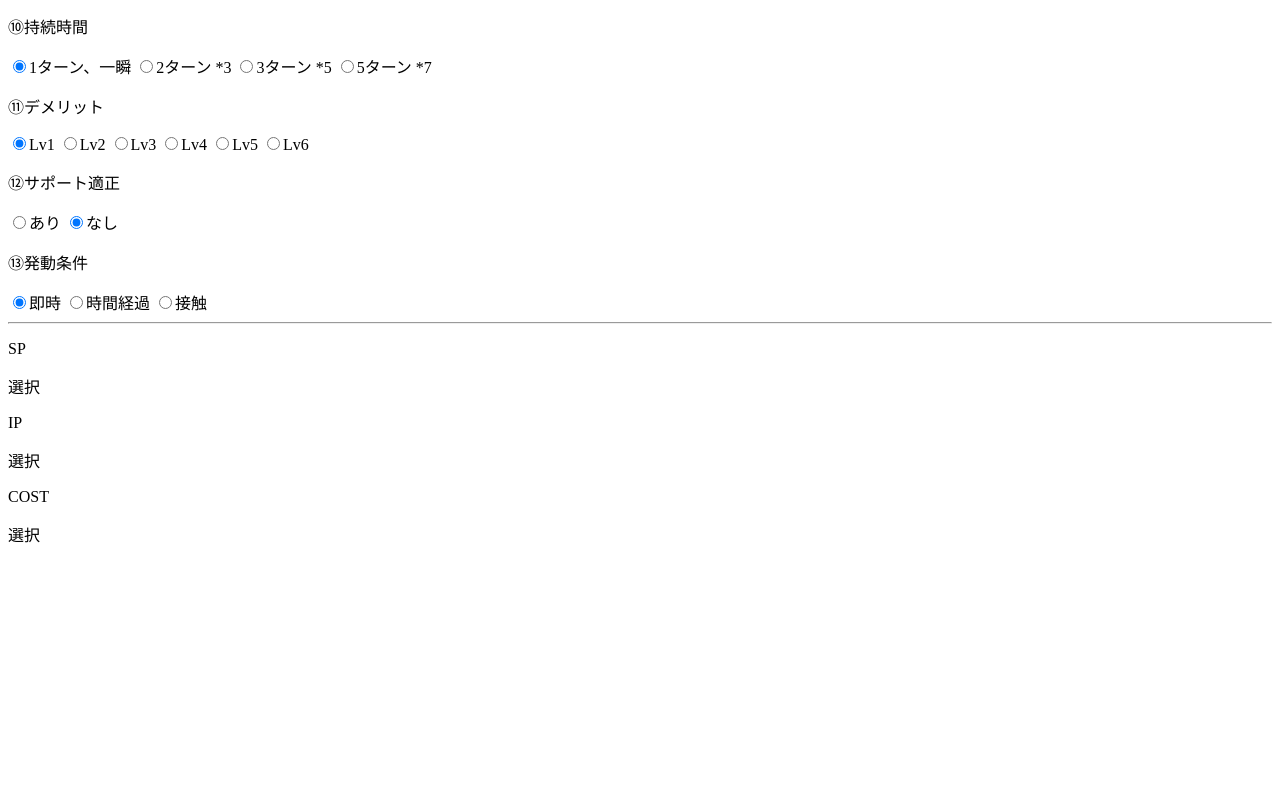
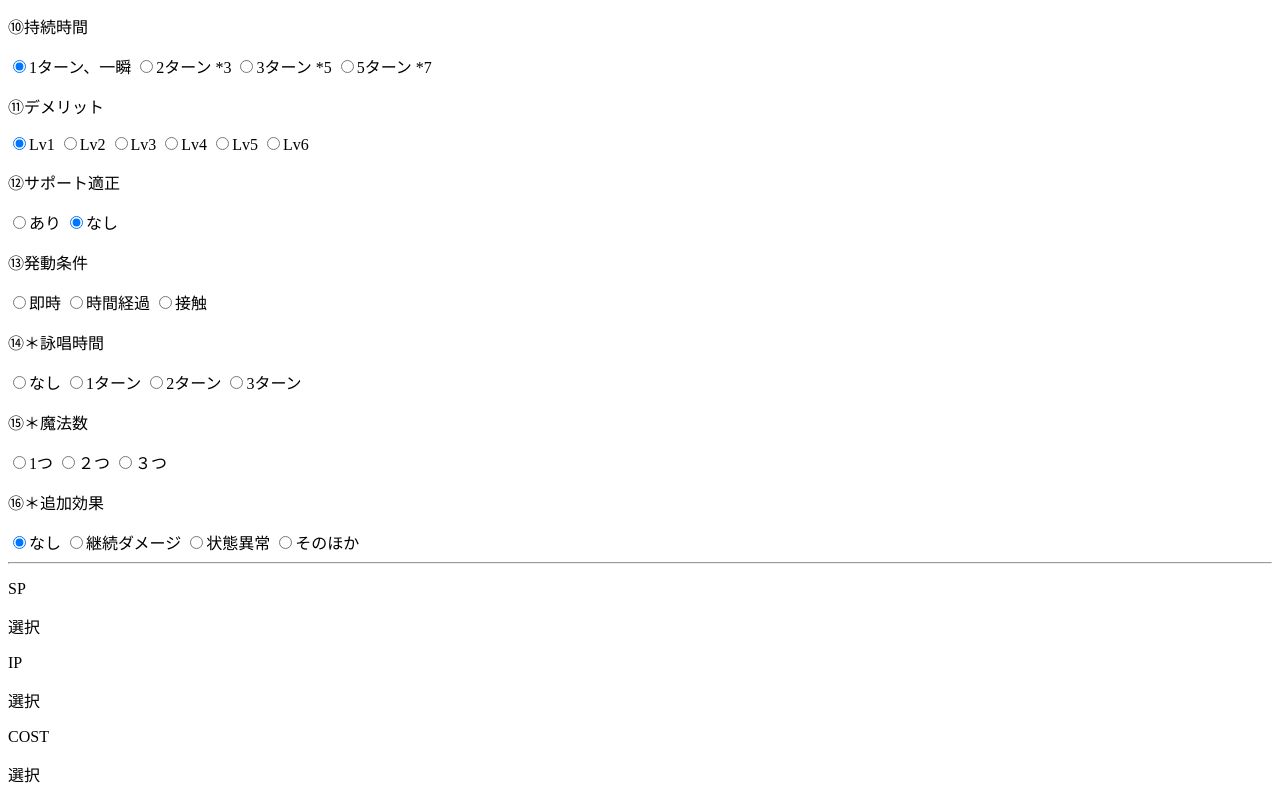
Before and after one commit to Ryochoro/TRPG, a plain HTML site: page index.html in a window 1280 px wide. Shown: the part 748-1542 px from the top of the page. Before the commit the page ends 1302 px from the top, so only its background shows below. Drawn offline with Linux system fonts and the light colour scheme.

Commit message:
Update index.html

```diff
--- a/index.html
+++ b/index.html
@@ -7,7 +7,7 @@
 </head>
 <body>
 
-  <p>Ver. 0.0.7</p>
+  <p>Ver. 0.0.8</p>
 
   <p>①依り代選択</p>
   <label><input type="radio"  name="a" value="1" onchange="btn()" checked>腕 +1</label>
@@ -99,6 +99,22 @@
   <label><input type="radio"  name="m" value="0" onchange="btn()">時間経過</label>
   <label><input type="radio"  name="m" value="0" onchange="btn()">接触</label>
 
+ <p>⑭＊詠唱時間</p>
+  <label><input type="radio"  name="m" value="1" onchange="btn()"checked>なし</label>
+  <label><input type="radio"  name="m" value="0" onchange="btn()">1ターン</label>
+  <label><input type="radio"  name="m" value="0" onchange="btn()">2ターン</label>
+  <label><input type="radio"  name="m" value="0" onchange="btn()">3ターン</label>
+
+ <p>⑮＊魔法数</p>
+  <label><input type="radio"  name="m" value="1" onchange="btn()"checked>1つ</label>
+  <label><input type="radio"  name="m" value="0" onchange="btn()">２つ</label>
+  <label><input type="radio"  name="m" value="0" onchange="btn()">３つ</label>
+
+ <p>⑯＊追加効果</p>
+  <label><input type="radio"  name="m" value="1" onchange="btn()"checked>なし</label>
+  <label><input type="radio"  name="m" value="0" onchange="btn()">継続ダメージ</label>
+  <label><input type="radio"  name="m" value="0" onchange="btn()">状態異常</label>
+  <label><input type="radio"  name="m" value="1" onchange="btn()">そのほか</label>
 
   <hr>
   <p>SP</p>
```
